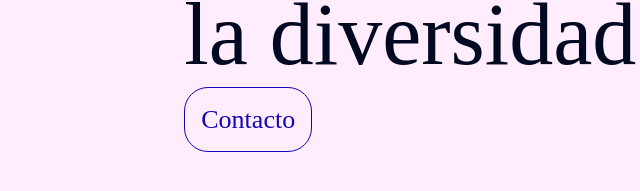
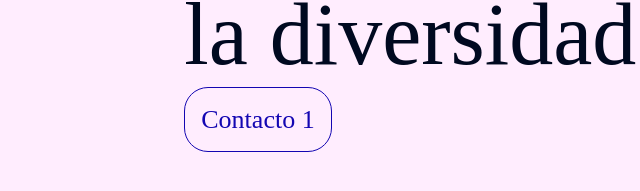
Before and after one commit to SxltyHZ/mi_repositorio, a plain HTML site: page index.html in a window 1280 px wide. Shown: the part 321-512 px from the top of the page, 161-801 px from the left. Drawn offline with nearby package versions, Linux system fonts and the light colour scheme; a web font is replaced by a local one.

Commit message:
index.html

```diff
--- a/index.html
+++ b/index.html
@@ -46,7 +46,7 @@
         empatía para<br>
         la diversidad
     </h1>
-    <button type="button" class="btn btn-outline-primary btn-lg bg-transparetn">Contacto</button>
+    <button type="button" class="btn btn-outline-primary btn-lg bg-transparetn">Contacto 1</button>
     </div>
     <div class="hero-child">
         <img src="./assets/img/Hero_Section.svg" alt="" height="auto" width="auto">
```
